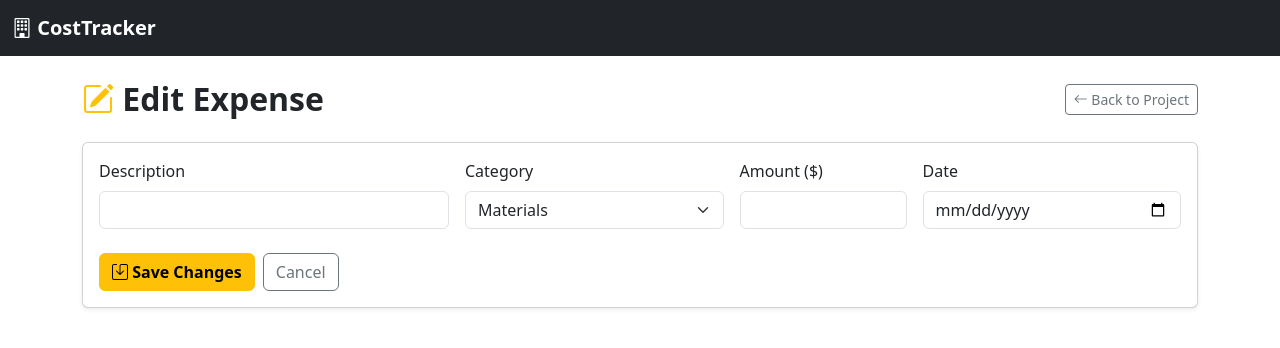
After one commit to moisesvivass/construction-cost-tracker, a Flask app: template app/templates/edit_expense.html in a window 1280 px wide. The commit adds this page. Shown: the top 348 px of the page. Run offline with Flask 3, Linux system fonts and the light colour scheme; the template is opened without the code that fills it, so the values that code supplies are empty.

Commit message:
feat: add edit expense functionality

```diff
--- /dev/null
+++ b/app/templates/edit_expense.html
@@ -0,0 +1,80 @@
+{% extends "base.html" %}
+{% block title %}Edit Expense — CostTracker{% endblock %}
+
+{% block content %}
+
+<!-- Flash messages -->
+{% with messages = get_flashed_messages(with_categories=true) %}
+  {% if messages %}
+    {% for category, message in messages %}
+      <div class="alert alert-{{ category }} alert-dismissible fade show" role="alert">
+        {{ message }}
+        <button type="button" class="btn-close" data-bs-dismiss="alert"></button>
+      </div>
+    {% endfor %}
+  {% endif %}
+{% endwith %}
+
+<!-- Header -->
+<div class="d-flex justify-content-between align-items-center mb-4">
+  <h2 class="fw-bold mb-0">
+    <i class="bi bi-pencil-square text-warning"></i> Edit Expense
+  </h2>
+  <a href="{{ url_for('main.project_detail', project_id=expense.project_id) }}"
+     class="btn btn-outline-secondary btn-sm">
+    <i class="bi bi-arrow-left"></i> Back to Project
+  </a>
+</div>
+
+<!-- Edit Form -->
+<div class="card shadow-sm">
+  <div class="card-body">
+    <form action="{{ url_for('main.edit_expense', expense_id=expense.id) }}" method="POST">
+      <div class="row g-3">
+
+        <div class="col-md-4">
+          <label class="form-label">Description</label>
+          <input type="text" name="description" class="form-control"
+                 value="{{ expense.description }}" required>
+        </div>
+
+        <div class="col-md-3">
+          <label class="form-label">Category</label>
+          <select name="category" class="form-select" required>
+            <option value="" disabled>Select...</option>
+            <option value="Materials"  {{ 'selected' if expense.category == 'Materials' }}>Materials</option>
+            <option value="Labor"      {{ 'selected' if expense.category == 'Labor' }}>Labor</option>
+            <option value="Tools"      {{ 'selected' if expense.category == 'Tools' }}>Tools</option>
+            <option value="Transport"  {{ 'selected' if expense.category == 'Transport' }}>Transport</option>
+            <option value="Other"      {{ 'selected' if expense.category == 'Other' }}>Other</option>
+          </select>
+        </div>
+
+        <div class="col-md-2">
+          <label class="form-label">Amount ($)</label>
+          <input type="number" name="amount" class="form-control"
+                 value="{{ expense.amount }}" step="0.01" min="0" required>
+        </div>
+
+        <div class="col-md-3">
+          <label class="form-label">Date</label>
+          <input type="date" name="date" class="form-control"
+                 value="{{ expense.date }}" required>
+        </div>
+
+      </div>
+
+      <div class="mt-4 d-flex gap-2">
+        <button type="submit" class="btn btn-warning fw-semibold">
+          <i class="bi bi-save"></i> Save Changes
+        </button>
+        <a href="{{ url_for('main.project_detail', project_id=expense.project_id) }}"
+           class="btn btn-outline-secondary">
+          Cancel
+        </a>
+      </div>
+    </form>
+  </div>
+</div>
+
+{% endblock %}
```
Also changed, not shown: app/routes.py (+18 -0 lines), app/templates/project_detail.html (+10 -4 lines).
